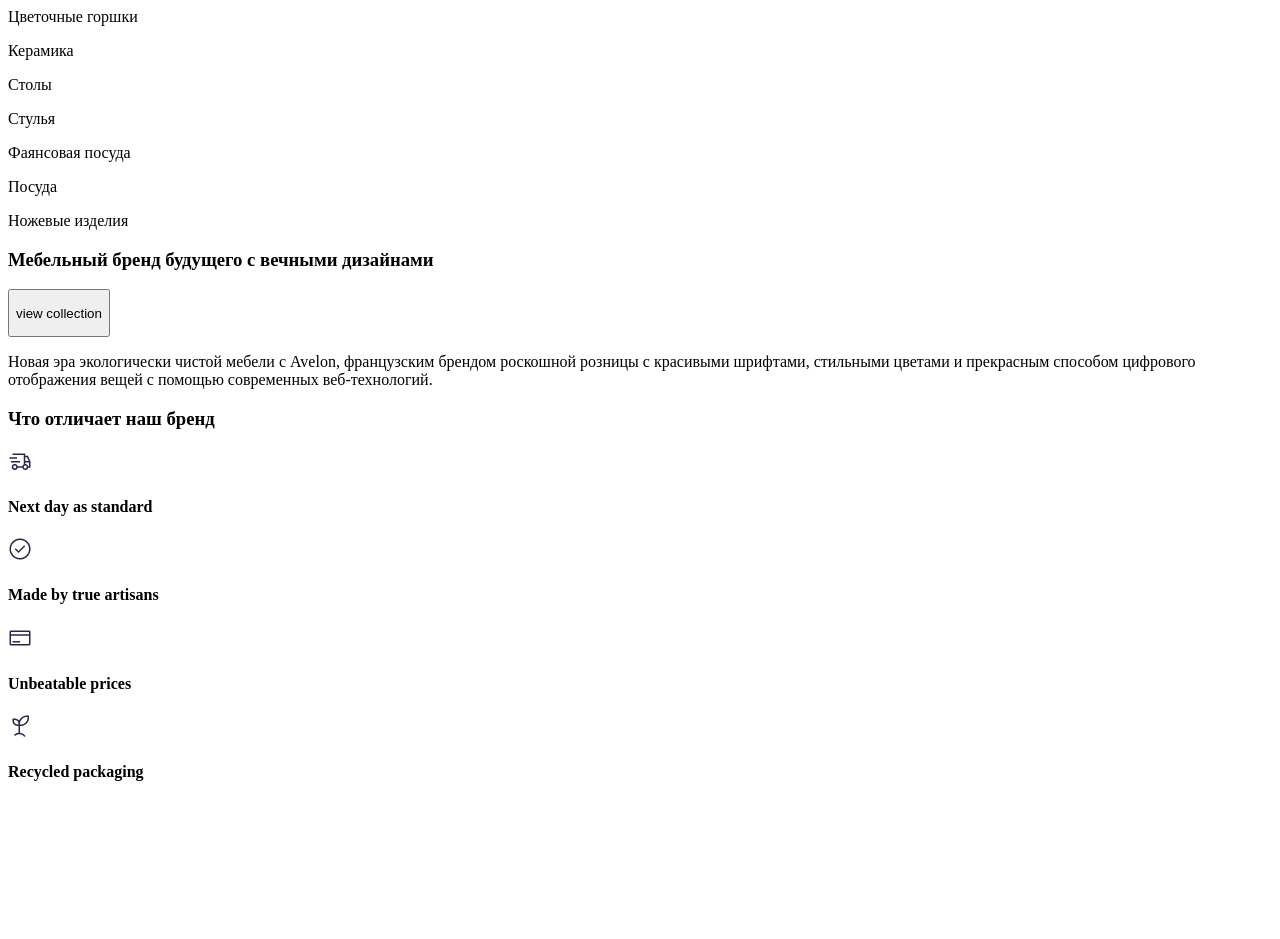
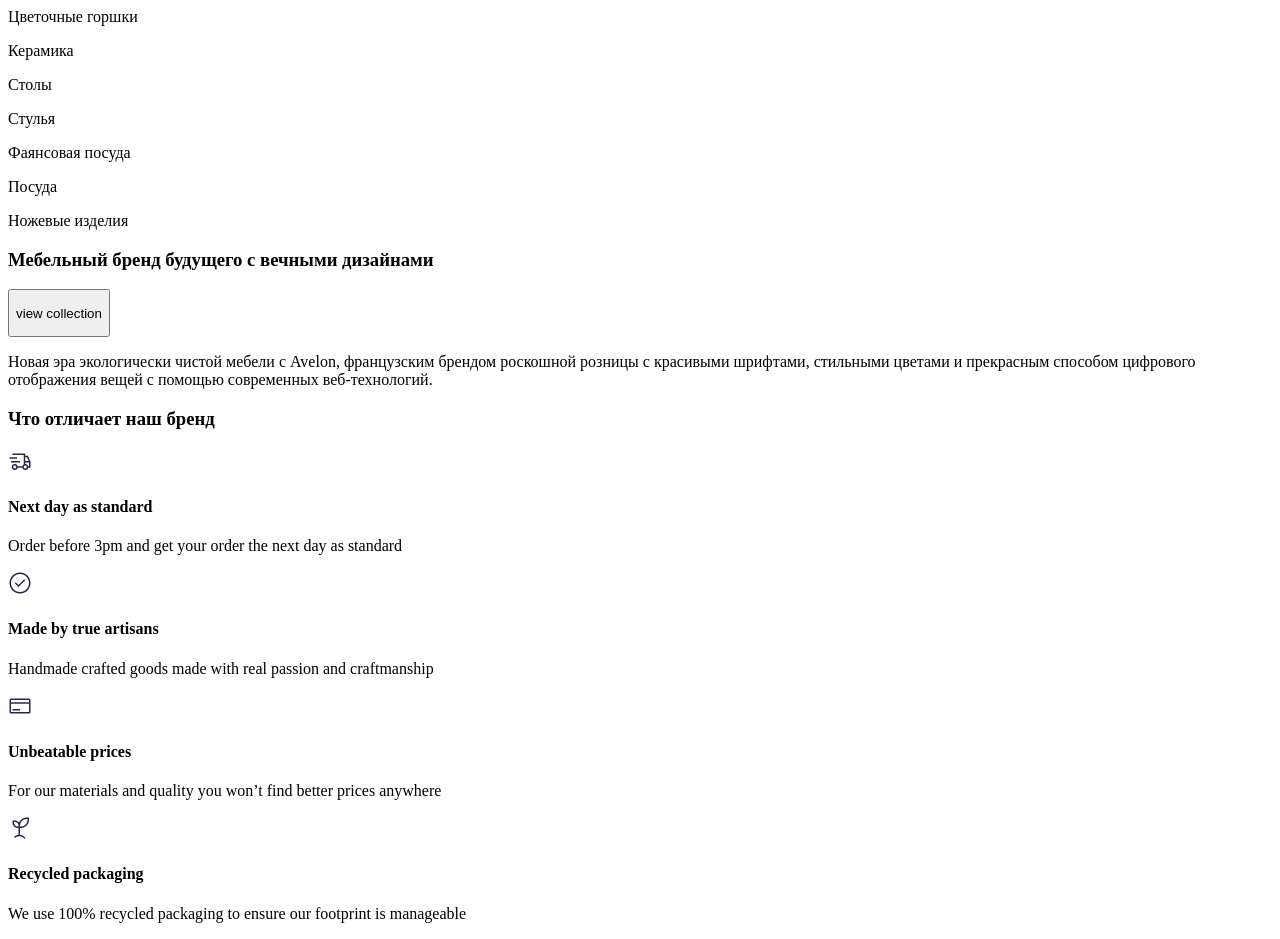
Before and after one commit to RKLB-12/prakt2, a plain HTML site: page index.html in a window 1280 px wide. Shown: the part 47-986 px from the top of the page. Before the commit the page ends 850 px from the top, so only its background shows below. Drawn offline with Linux system fonts and the light colour scheme.

Commit message:
Changes to be committed: 	modified:   index.html

```diff
--- a/index.html
+++ b/index.html
@@ -56,24 +56,28 @@
         <section>
             <img src="assets\icons\Delivery.png">
             <h4><p>Next day as standard</p></h4>
+            <p>Order before 3pm and get your order the next day as standard</p>
         </section>
 
 
         <section>
             <img src="assets\icons\Checkmark--outline.png">
             <h4><p>Made by true artisans</p></h4>
+            <p>Handmade crafted goods made with real passion and craftmanship</p>
         </section>
 
 
         <section>
             <img src="assets\icons\Purchase.png">
             <h4><p>Unbeatable prices</p></h4>
+            <p>For our materials and quality you won’t find better prices anywhere</p>
         </section>
 
 
         <section>
             <img src="assets\icons\Sprout.png">
             <h4><p>Recycled packaging</p></h4>
+            <p>We use 100% recycled packaging to ensure our footprint is manageable</p>
         </section>
 
     </article>
```
